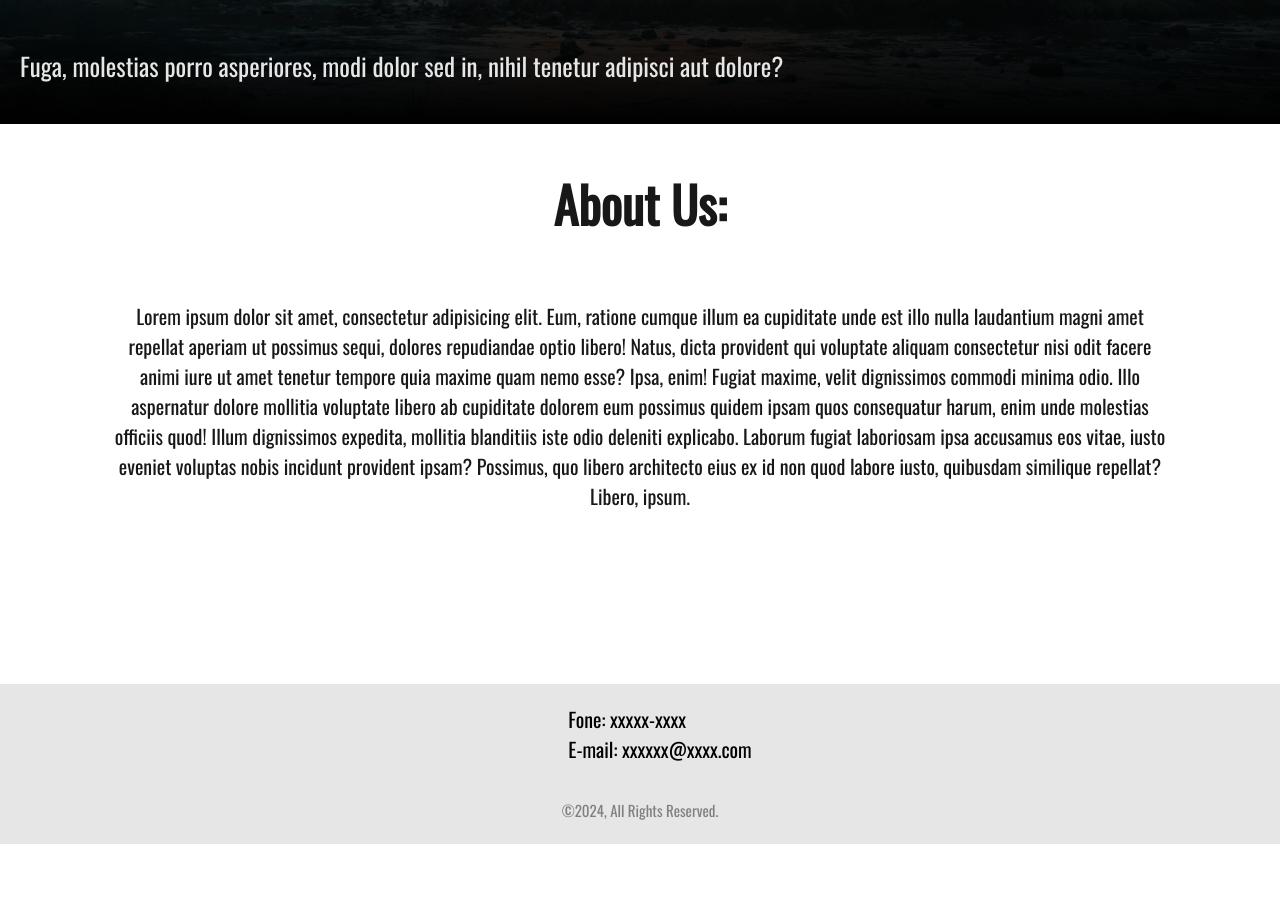
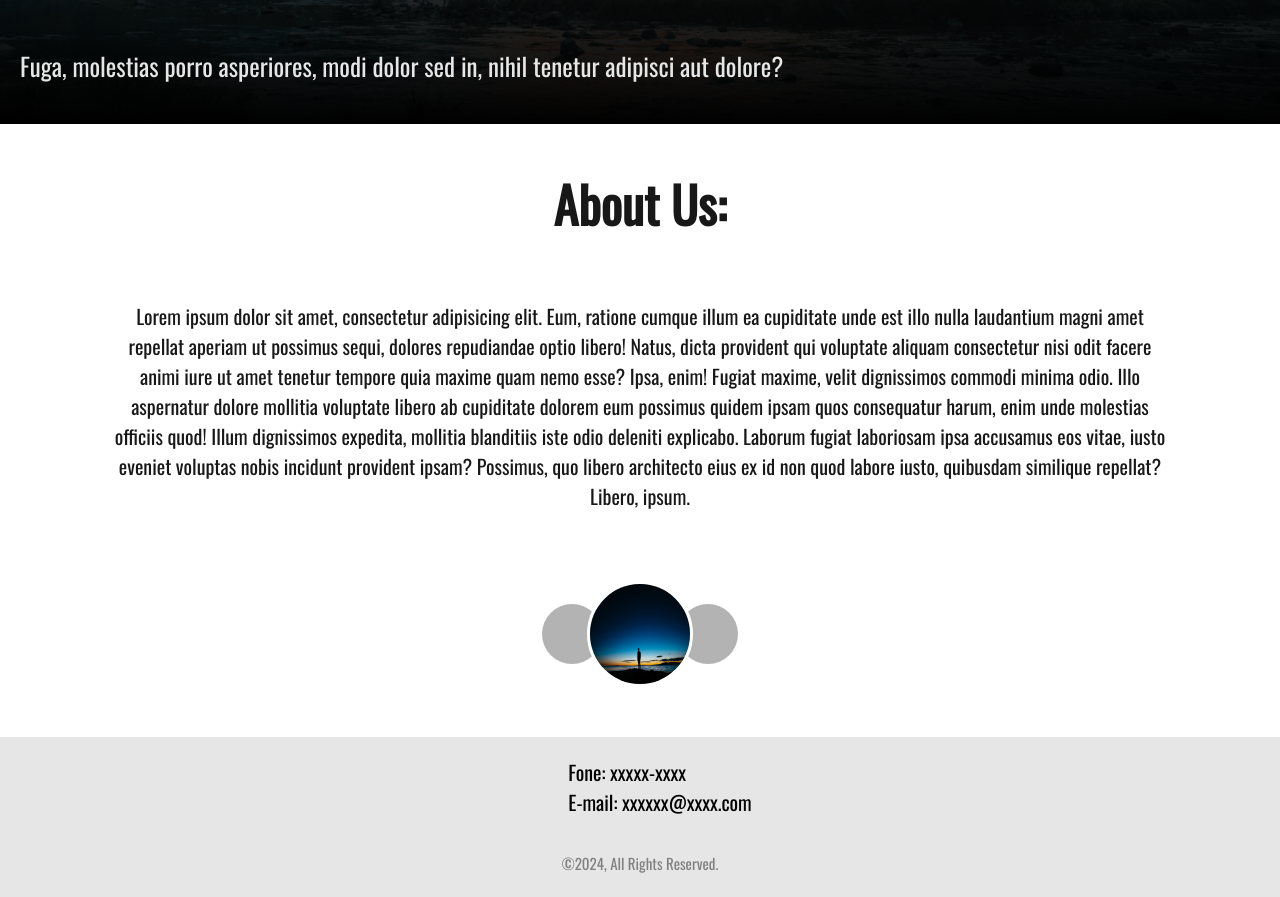
Before and after one commit to ewertonsilva07/tourism-website, a website: page index.html in a window 1280 px wide. Shown: the part 596-1493 px from the top of the page. Before the commit the page ends 1440 px from the top, so only its background shows below. Drawn offline with nearby package versions, Linux system fonts and the light colour scheme.

Commit message:
create a element to post pictures of the company team

```diff
--- a/index.html
+++ b/index.html
@@ -45,6 +45,17 @@
             Natus, dicta provident qui voluptate aliquam consectetur nisi odit facere animi iure ut amet tenetur tempore quia maxime quam nemo esse? Ipsa, enim! Fugiat maxime, velit dignissimos commodi minima odio.
             Illo aspernatur dolore mollitia voluptate libero ab cupiditate dolorem eum possimus quidem ipsam quos consequatur harum, enim unde molestias officiis quod! Illum dignissimos expedita, mollitia blanditiis iste odio deleniti explicabo.
             Laborum fugiat laboriosam ipsa accusamus eos vitae, iusto eveniet voluptas nobis incidunt provident ipsam? Possimus, quo libero architecto eius ex id non quod labore iusto, quibusdam similique repellat? Libero, ipsum.</p>
+            <div class="team">
+                <div class="team-img team-img-1">
+
+                </div>
+                <div class="team-img team-img-2">
+                    <img src="images/andy-dutton-team_pic-unsplash.jpg">
+                </div>
+                <div class="team-img team-img-3">
+
+                </div>
+            </div>
         </main>
         <footer class="footer">
             <!-- <div class="footer-contact-us"> -->
--- /dev/null
+++ b/src/scss/components/_team-pictures.scss
@@ -0,0 +1,37 @@
+.team {
+    display: flex;
+    justify-content: center;
+    align-items: center;
+    margin: 50px 0 50px;
+
+    &-img{
+        border-radius: 50%;
+        background-color: darken(color(primary), 30);
+    }
+
+    &-img-1 {
+        height: 6rem;
+        width: 6rem;
+        transform: translate(15px, 0);
+    };
+
+    &-img-2{
+        height: 10rem;
+        width: 10rem;
+        z-index: 10;
+        border: 3px solid color(primary);
+
+        img {
+            width: inherit;
+            height: inherit;
+            border-radius: inherit;
+        }
+    }
+
+    &-img-3 {
+        height: 6rem;
+        width: 6rem;
+        transform: translate(-15px, 0);
+    };
+
+}
--- a/src/scss/layout/_about-us.scss
+++ b/src/scss/layout/_about-us.scss
@@ -1,12 +1,15 @@
 .about-us {
     grid-column: 2 / 12;
     grid-row: 2 / 2;
-    height: 70vh;
     color: #181818;
     background-color: #ffffff;
     display: flex;
     flex-direction: column;
     align-items: center;
+
+    @include response(xl) {
+        height: 70vh;
+    }
 
     &-title{
         font-size: fontSize(xl);
--- a/src/scss/main.scss
+++ b/src/scss/main.scss
@@ -9,3 +9,4 @@
 @import 'components/hamburger-menu';
 @import 'components/navigation';
 @import 'components/slideshow';
+@import 'components/team-pictures';
```
Also changed, not shown: css/main.css, images/andy-dutton-team_pic-unsplash.jpg (added).
